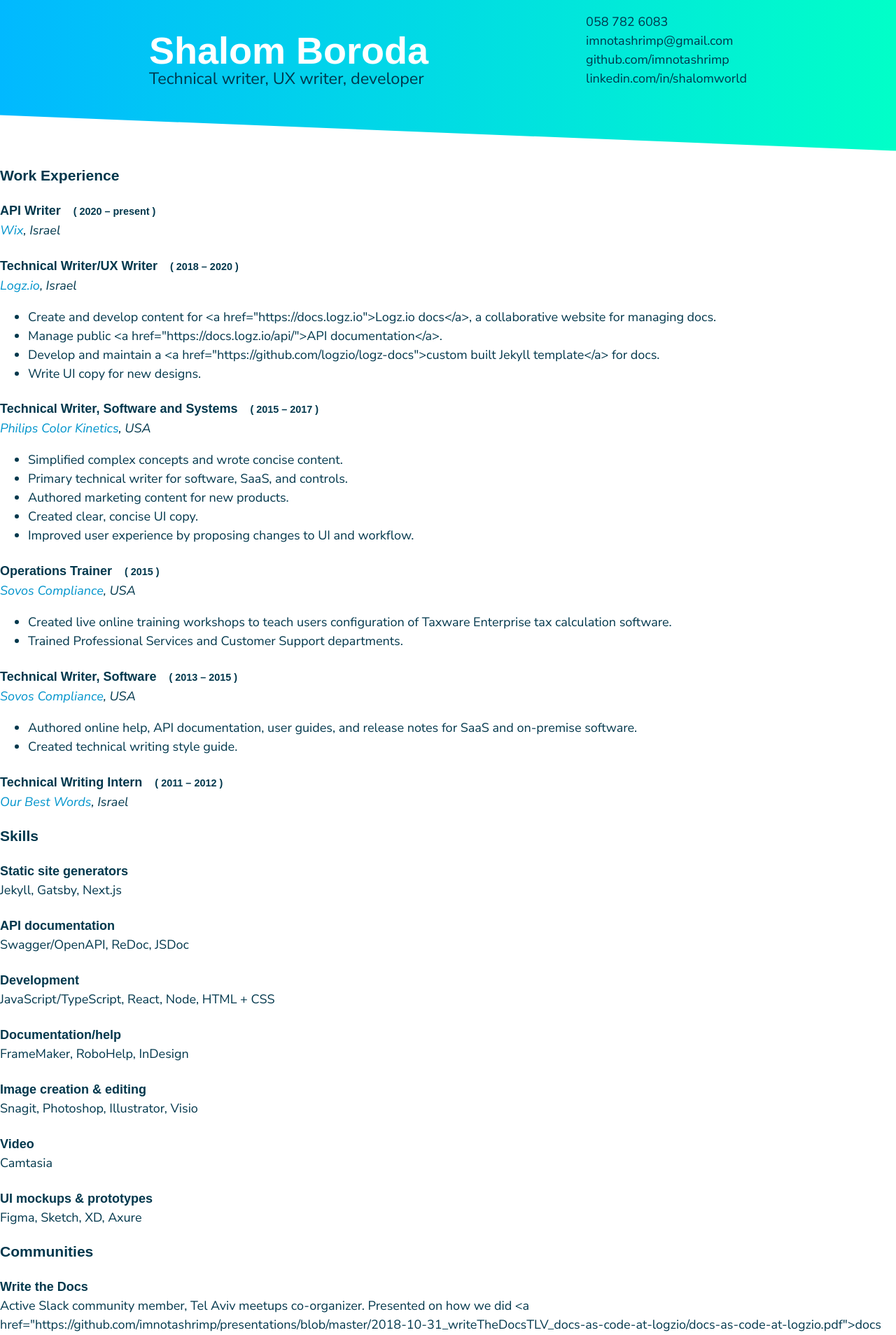
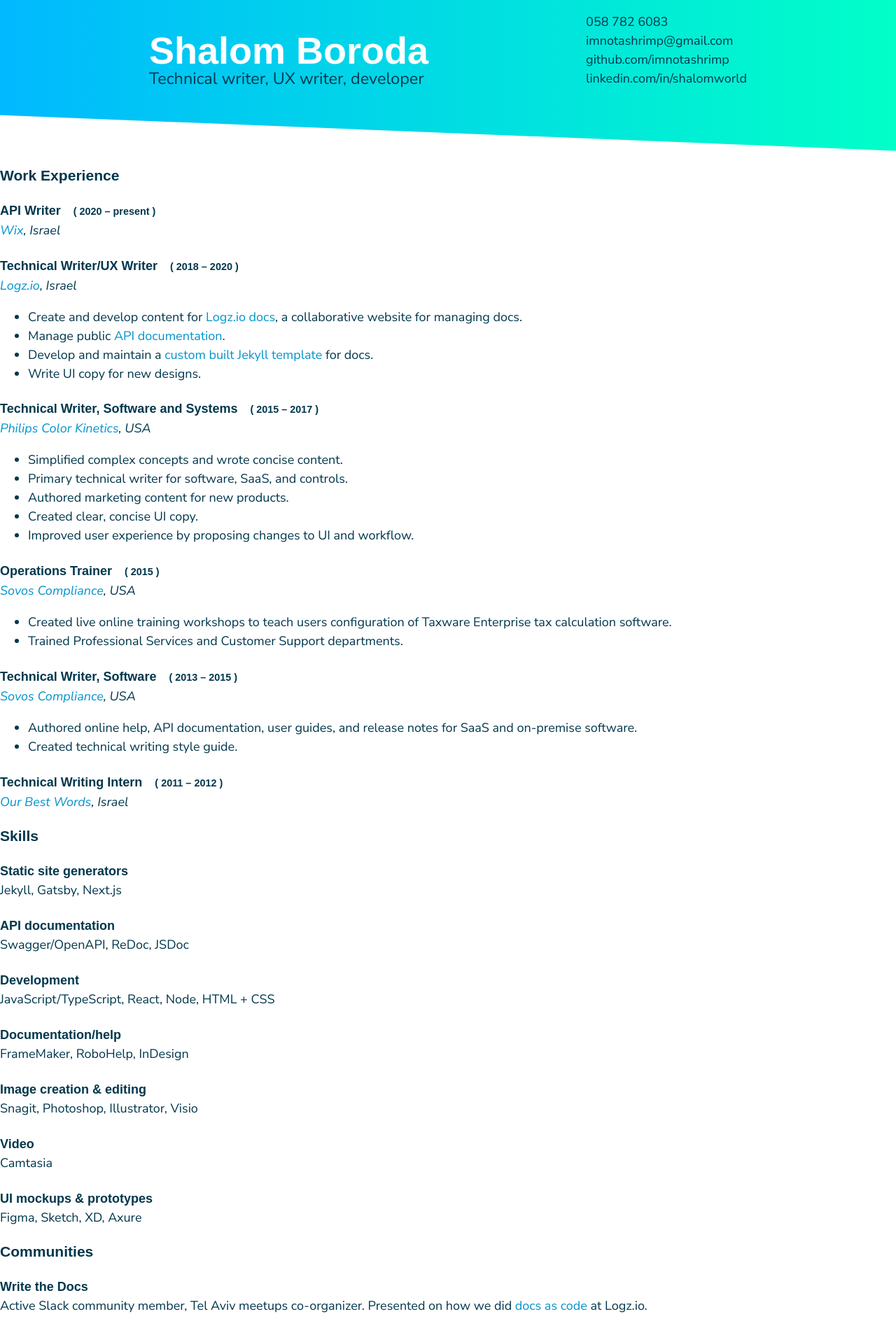
Before and after one commit to imnotashrimp/shalomworld.dev, a Next.js app: page /cv in a window 1280 px wide. Shown: the top 1908 px of the page at 70% size. Built offline with nearby package versions, Linux system fonts and the light colour scheme; a web font is replaced by a local one.

Commit message:
allow html in cv

```diff
--- a/components/cv/ExperienceEntry.tsx
+++ b/components/cv/ExperienceEntry.tsx
@@ -17,7 +17,7 @@
     </div>
 
     <ul>
-      {items.map((item, index) => <li key={index}>{item}</li>)}
+      {items.map((item, index) => <li key={index} dangerouslySetInnerHTML={{__html: item}}></li>)}
     </ul>
   </>)
 }
--- a/components/cv/SkillSection.tsx
+++ b/components/cv/SkillSection.tsx
@@ -11,7 +11,7 @@
       return (
         <div key={index}>
           <h4 className={styles.heading}>{name}</h4>
-          <p className={styles.skillsPara}>{items.join(', ')}</p>
+          <p className={styles.skillsPara} dangerouslySetInnerHTML={{__html: items.join(', ')}}></p>
         </div>
       )
     })}
```
